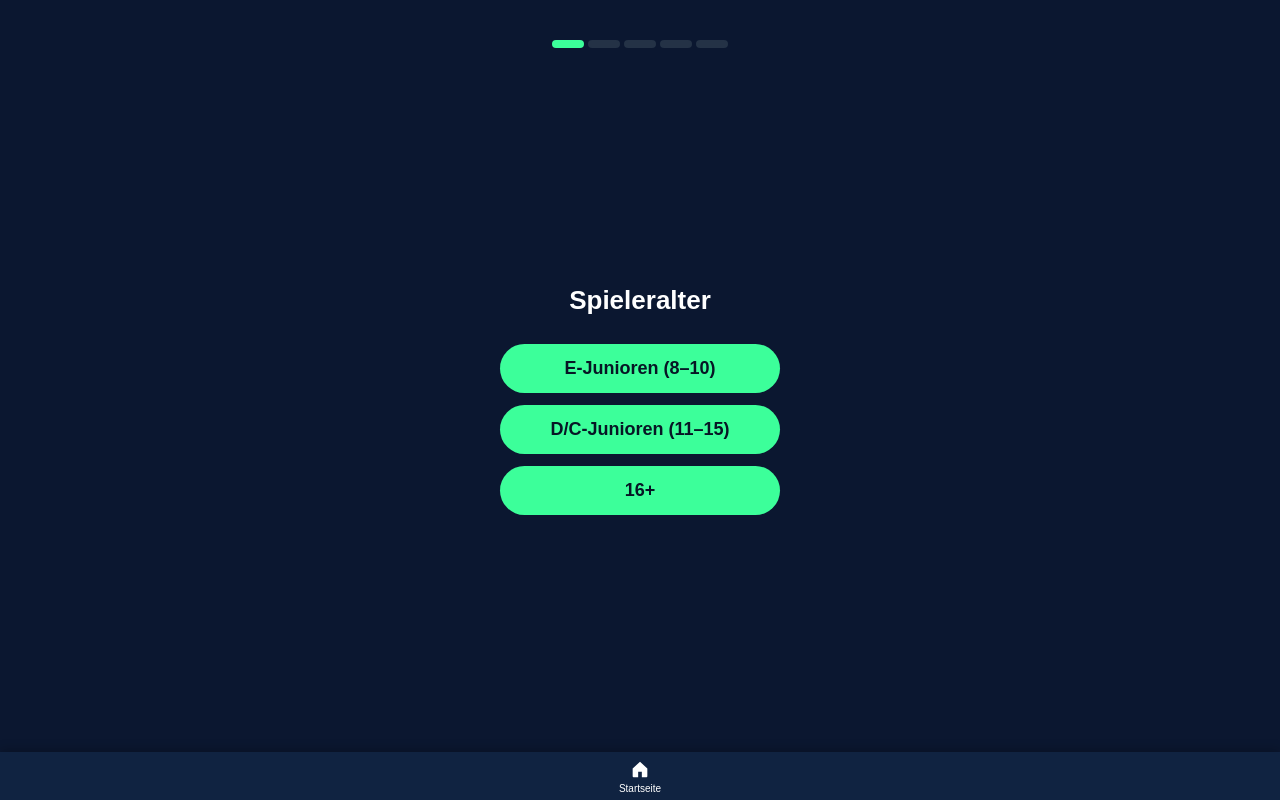
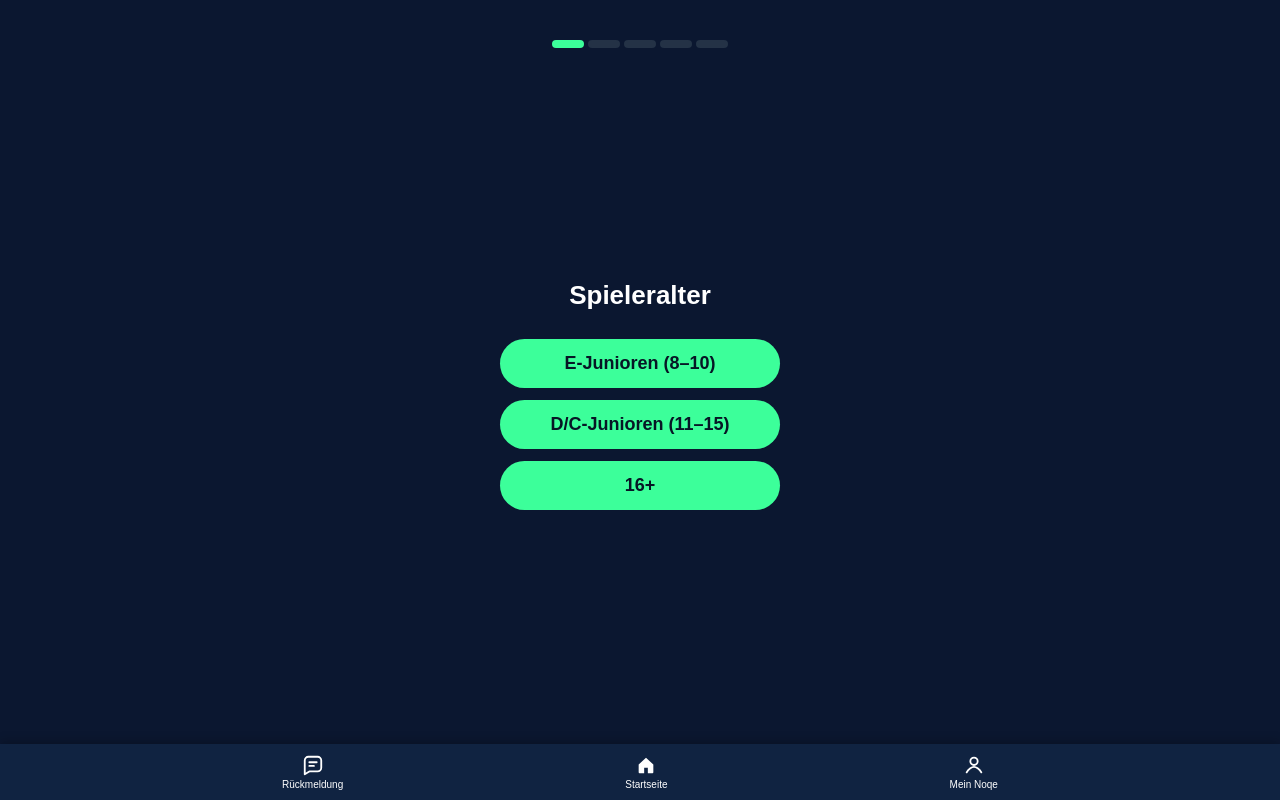
Before and after one commit to mirbaema77/trainer-app, a Flask app: page /training in a window 1280 px wide. Run offline with Flask 3, Linux system fonts and the light colour scheme.

Commit message:
Update item and new pages

```diff
--- a/templates/age.html
+++ b/templates/age.html
@@ -12,27 +12,65 @@
   <link rel="manifest" href="{{ url_for('static', filename='manifest.json') }}">
 
   <style>
-        body { margin: 0; font-family: Arial, sans-serif; background-color: #0b1730; min-height: 100vh; color: white; }
+    body {
+      margin: 0;
+      font-family: Arial, sans-serif;
+      background-color: #0b1730;
+      min-height: 100vh;
+      color: white;
+    }
 
     .phone {
       width: 100%;
       min-height: 100vh;
       box-sizing: border-box;
-            padding: calc(40px + env(safe-area-inset-top, 0)) 20px calc(80px + env(safe-area-inset-bottom, 0));
+      padding: calc(40px + env(safe-area-inset-top, 0))
+               20px
+               calc(90px + env(safe-area-inset-bottom, 0));
       display: flex;
       flex-direction: column;
       align-items: center;
     }
 
-        .progress { display: flex; gap: 4px; margin-bottom: 32px; justify-content: center; }
-        .step { width: 32px; height: 8px; border-radius: 4px; background-color: #243246; }
-        .step.active { background-color: #3cff9a; }
+    .progress {
+      display: flex;
+      gap: 4px;
+      margin-bottom: 32px;
+      justify-content: center;
+    }
 
-        .content { flex: 1; display: flex; flex-direction: column; justify-content: center; align-items: center; text-align: center; }
+    .step {
+      width: 32px;
+      height: 8px;
+      border-radius: 4px;
+      background-color: #243246;
+    }
 
-        h1 { margin: 0 0 28px 0; font-size: 26px; }
+    .step.active {
+      background-color: #3cff9a;
+    }
 
-        form { display: flex; flex-direction: column; gap: 12px; align-items: center; }
+    .content {
+      flex: 1;
+      display: flex;
+      flex-direction: column;
+      justify-content: center;
+      align-items: center;
+      text-align: center;
+      width: 100%;
+    }
+
+    h1 {
+      margin: 0 0 28px 0;
+      font-size: 26px;
+    }
+
+    form {
+      display: flex;
+      flex-direction: column;
+      gap: 12px;
+      align-items: center;
+    }
 
     button.option {
       width: 280px;
@@ -45,23 +83,44 @@
       font-weight: 600;
       cursor: pointer;
     }
-        button.option:hover { filter: brightness(1.05); }
 
+    button.option:hover {
+      filter: brightness(1.05);
+    }
+
+    /* Bottom Navigation – EXACT like base.html */
     .bottom-nav {
       position: fixed;
-            left: 0; right: 0; bottom: 0;
-            height: 48px;
+      left: 0;
+      right: 0;
+      bottom: 0;
+
+      height: 56px;
       padding-bottom: env(safe-area-inset-bottom, 0);
       background-color: #102341;
-            border-radius: 0;
+
       display: flex;
-            justify-content: center;
+      justify-content: space-evenly;
       align-items: center;
+
       box-shadow: 0 -2px 10px rgba(0,0,0,0.25);
       z-index: 1000;
     }
-        .bottom-nav__button { display: flex; flex-direction: column; align-items: center; text-decoration: none; color: #ffffff; font-size: 10px; }
-        .bottom-nav__icon { width: 22px; height: 22px; margin-bottom: 3px; }
+
+    .bottom-nav__button {
+      display: flex;
+      flex-direction: column;
+      align-items: center;
+      text-decoration: none;
+      color: #ffffff;
+      font-size: 10px;
+    }
+
+    .bottom-nav__icon {
+      width: 22px;
+      height: 22px;
+      margin-bottom: 3px;
+    }
   </style>
 </head>
 
@@ -87,6 +146,17 @@
 </div>
 
 <nav class="bottom-nav">
+  <a href="{{ url_for('feedback') }}" class="bottom-nav__button">
+    <span class="bottom-nav__icon">
+      <svg viewBox="0 0 24 24" fill="none" stroke="white" stroke-width="2" stroke-linecap="round" stroke-linejoin="round">
+        <path d="M21 15a4 4 0 0 1-4 4H8l-5 3V7a4 4 0 0 1 4-4h10a4 4 0 0 1 4 4z"></path>
+        <path d="M8 9h8"></path>
+        <path d="M8 13h5"></path>
+      </svg>
+    </span>
+    <span>Rückmeldung</span>
+  </a>
+
   <a href="{{ url_for('start') }}" class="bottom-nav__button">
     <span class="bottom-nav__icon">
       <svg viewBox="0 0 24 24">
@@ -95,6 +165,16 @@
     </span>
     <span>Startseite</span>
   </a>
+
+  <a href="{{ url_for('mein_noqe') }}" class="bottom-nav__button">
+    <span class="bottom-nav__icon">
+      <svg viewBox="0 0 24 24" fill="none" stroke="white" stroke-width="2" stroke-linecap="round" stroke-linejoin="round">
+        <circle cx="12" cy="8" r="4"></circle>
+        <path d="M4 20c2-4 6-6 8-6s6 2 8 6"></path>
+      </svg>
+    </span>
+    <span>Mein Noqe</span>
+  </a>
 </nav>
 </body>
 </html>
```
Lines whose indentation alone changed are shown as unchanged.
